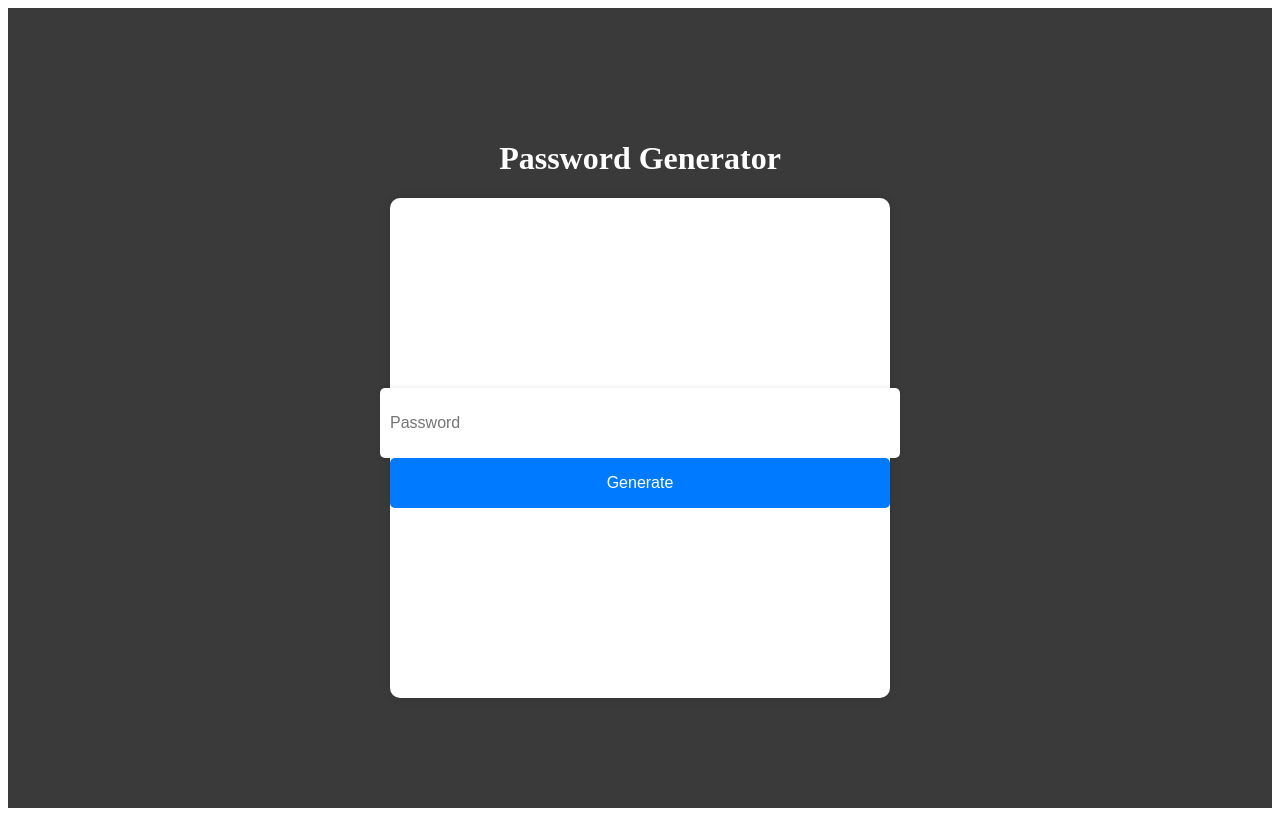
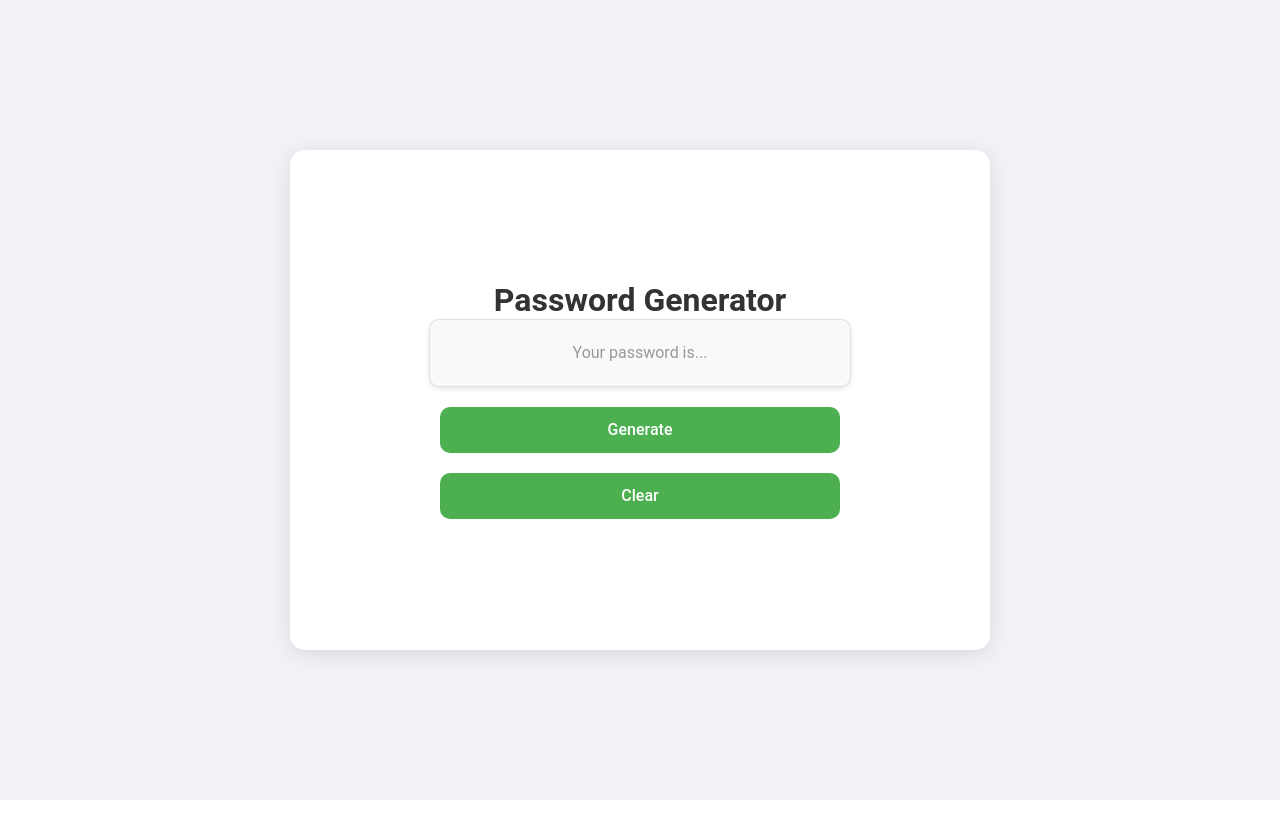
Before and after one commit to jmanzanares12/password-generator, a React (Vite) app: page / in a window 1280 px wide. Built offline with nearby package versions, Linux system fonts and the light colour scheme.

Commit message:
Add: a new button and finished styles sheet

```diff
--- a/src/components/containerApp.jsx
+++ b/src/components/containerApp.jsx
@@ -1,4 +1,4 @@
-import {React, useState} from 'react';
+import { React, useState } from 'react';
 import '../styles/containerApp.css';
 
 const ContainerApp = () => {
@@ -16,11 +16,12 @@ const ContainerApp = () => {
 
     return (
         <div className="main">
-            <h1>Password Generator</h1>
             <div className="passwordContainer">
+                <h1>Password Generator</h1>
                 <div className="passwordBox">
-                    <input type="text" placeholder="Password" value={password} readOnly />
+                    <input type="text" placeholder="Your password is..." value={password} readOnly />
                     <button onClick={generatePassword}>Generate</button>
+                    <button onClick={() => setPassword('')}>Clear</button>
                 </div>
             </div>
         </div>
--- a/src/styles/containerApp.css
+++ b/src/styles/containerApp.css
@@ -1,57 +1,76 @@
-.main {
+*{
+    margin: 0;
+    font-family: 'Roboto', sans-serif;
+}
+
+.main{
     display: flex;
     flex-direction: column;
     align-items: center;
     justify-content: center;
     height: 100vh;
-    background-color: #3a3a3a;
-    color: #ffffff;
+    background-color: #f0f2f5;
+    color: #333333;
 }
 
-.passwordContainer {
+.passwordContainer{
     display: flex;
     flex-direction: column;
     align-items: center;
     justify-content: center;
-    width: 500px;
+    width: 700px;
     height: 500px;
     background-color: #ffffff;
-    border-radius: 10px;
-    box-shadow: 0px 0px 10px rgba(0, 0, 0, 0.1);
+    border-radius: 15px;
+    box-shadow: 0px 4px 20px rgba(0, 0, 0, 0.1);
 }
 
-.passwordBox {
+.passwordBox{
     display: flex;
     flex-direction: column;
     align-items: center;
     justify-content: center;
-    width: 100%;
-    height: 100%;
+    width: 400px;
+    height: 200px;
+    gap: 20px;
 }
 
-.passwordBox input {
+.passwordBox input{
     width: 100%;
     height: 50px;
     padding: 10px;
     font-size: 16px;
-    border-radius: 5px;
-    border: none;
+    border-radius: 10px;
+    border: 1px solid #e0e0e0e0;
     outline: none;
-    box-shadow: 0px 0px 5px rgba(0, 0, 0, 0.1);
+    box-shadow: 0px 2px 5px rgba(0, 0, 0, 0.1);
+    text-align: center;
+    color: #333333;
+    background-color: #f9f9f9;
 }
 
-.passwordBox button {
+.passwordBox input::placeholder{
+    color: #999999;
+}
+
+.passwordBox button{
     width: 100%;
     height: 50px;
     font-size: 16px;
-    border-radius: 5px;
+    font-weight: 500;
+    border-radius: 10px;
     border: none;
     outline: none;
-    background-color: #007bff;
+    background-color: #4CAF50;
     color: #ffffff;
     cursor: pointer;
+    transition: background-color 0.3s ease;
 }
 
-.passwordBox button:hover {
-    background-color: #0069d9;
+.passwordBox button:hover{
+    background-color: #45a049;
 }
+
+.passwordBox button:active{
+    transform: scale(0.98);
+}
```
